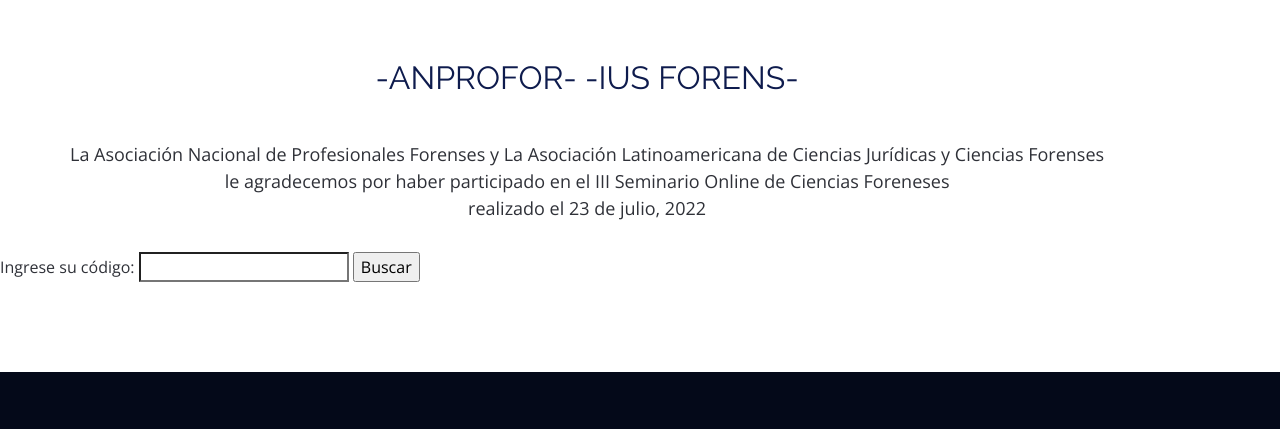
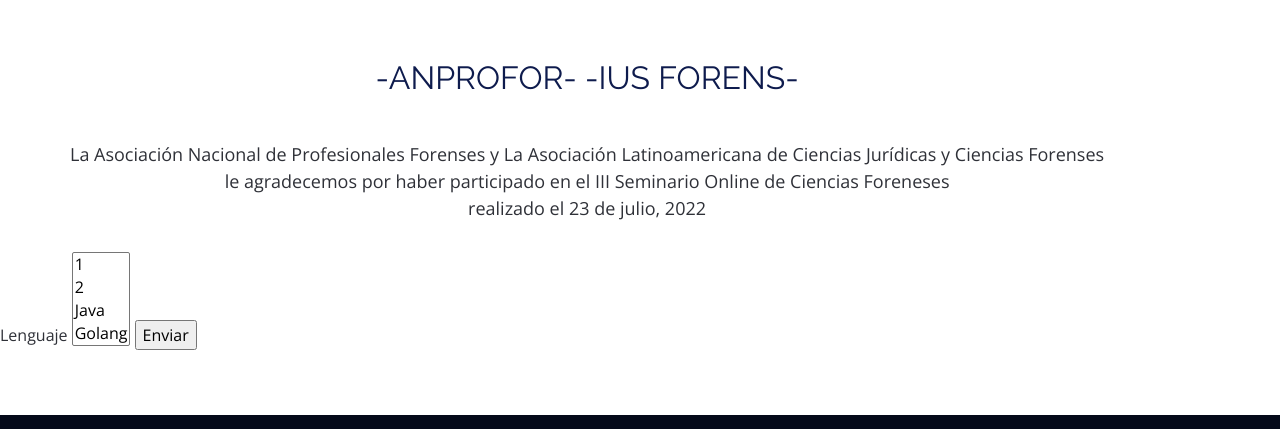
Before and after one commit to anprofor/2022333, a plain HTML site: page dipcf2022.html in a window 1280 px wide. Shown: the part 179-608 px from the top of the page. Drawn offline with nearby package versions, Linux system fonts and the light colour scheme.

Commit message:
Update dipcf2022.html

```diff
--- a/dipcf2022.html
+++ b/dipcf2022.html
@@ -90,28 +90,17 @@
   </div>
 
 
-<form action="https://github.com/anprofor/cf2022/tree/gh-pages/dipcf2022" method="get" target="framename">
-  <p>
-    Ingrese su código: <input type="search" name="as_filetype" list="listacod">
-    <input type="submit" value="Buscar">
+<form action="#">
+      <label for="lang">Lenguaje</label>
+      <select name="lenguajes" id="lang" size="4">
+        <option value="dipcf2022/1.pdf">1</option>
+        <option value="dipcf2022/1.pdf">2</option>
+        <option value="java">Java</option>
+        <option value="golang">Golang</option>
 
-
-  </p>
+      </select>
+      <input type="submit" value="Enviar" />
 </form>
-
-<datalist id="listacod">
-
-  <option value="1.pdf">
-     <a onclick="" href="dipcf2022/1.pdf">1 - anprofor </a>
-      <a onclick="" href="dipcf2022/2.pdf"><option value="2"> </a>
-      <a ="" href="dipcf2022/3.pdf"><option value="3"> </a>
-
-
-  <option value="4">
-  <option value="5">
-
-</datalist>
-
 
 
 
```
